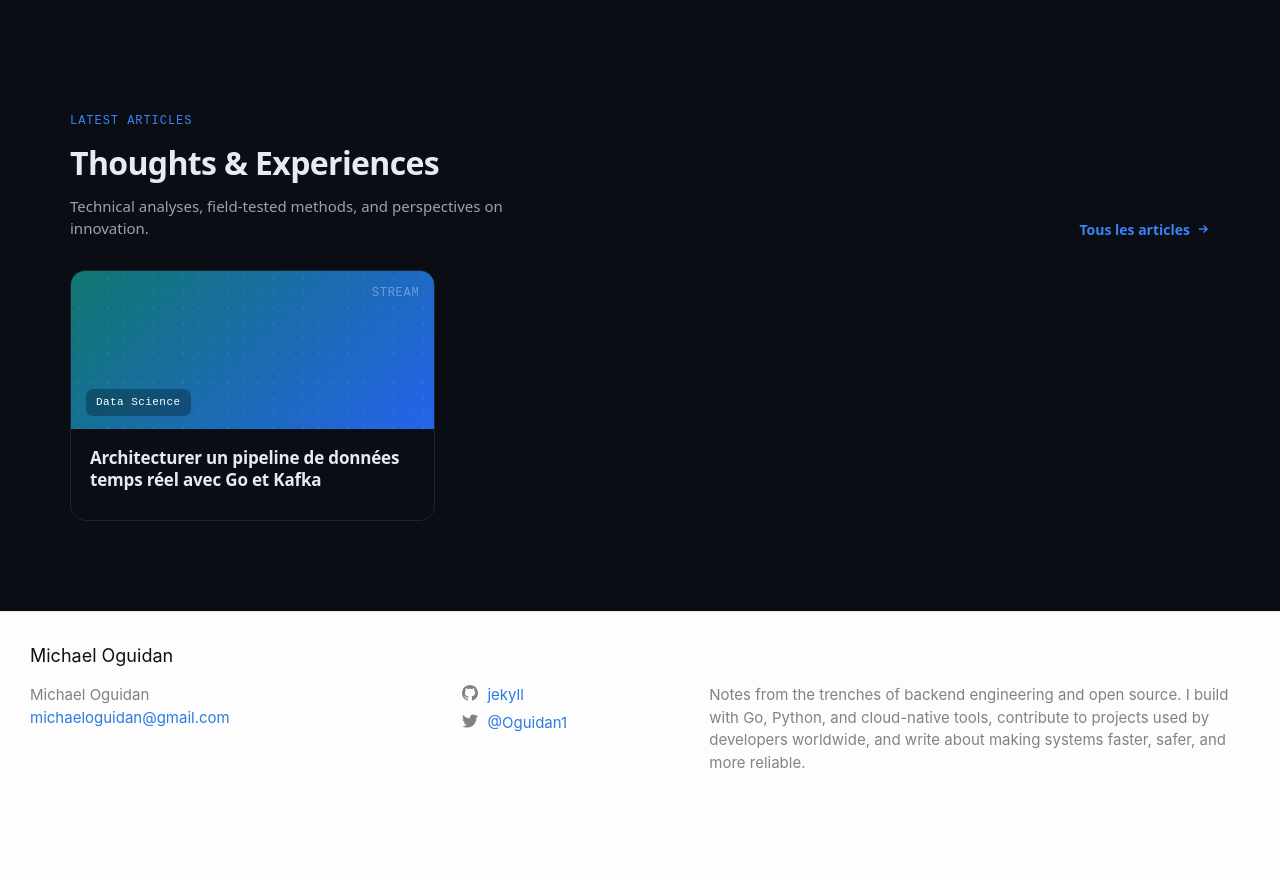
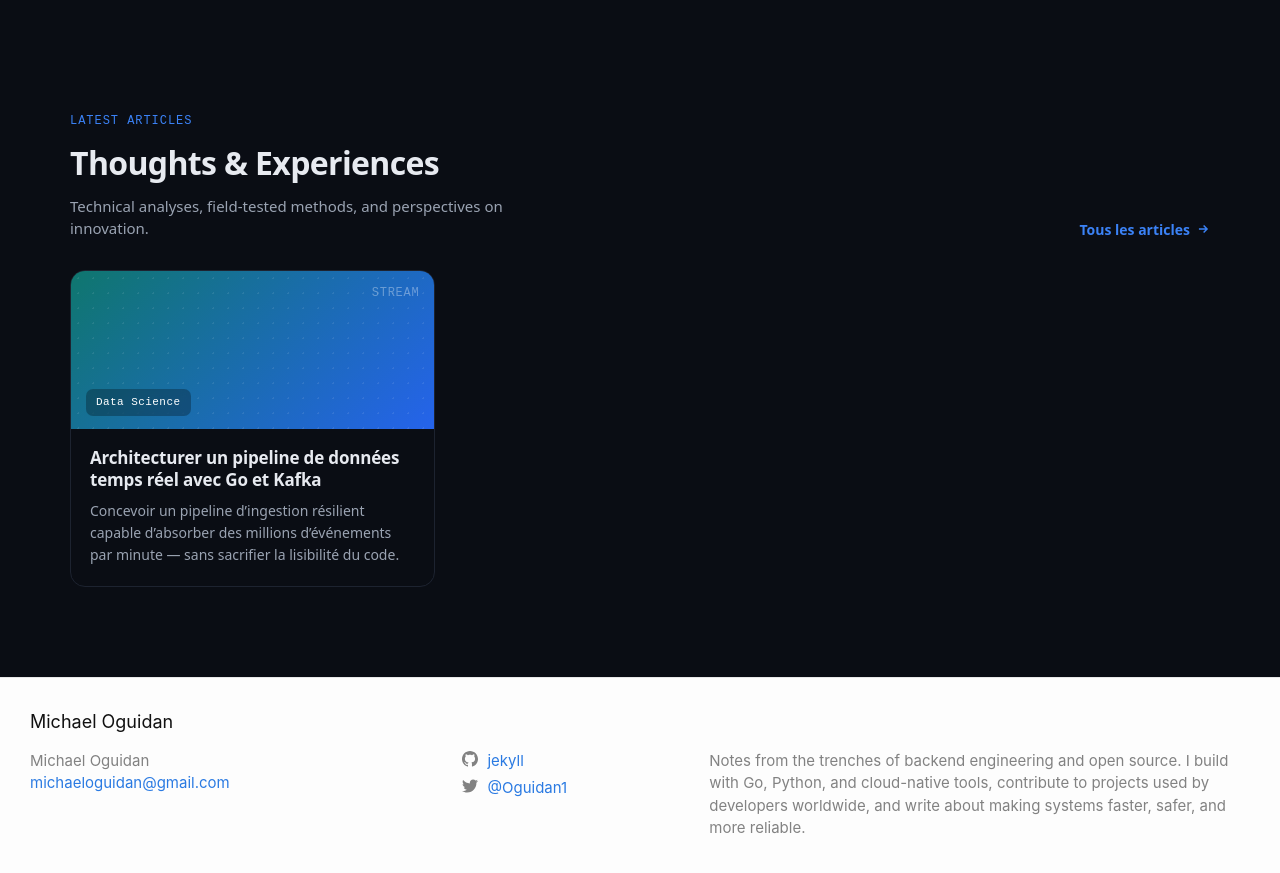
Before and after one commit to Oguidan/MichaelOguidan, a Jekyll site: the page built from index.html, in a window 1280 px wide and 900 px high, scrolled down 749 px. Shown: the top 873 px of the window. Built offline with Jekyll 4.4.1, drawn with Linux system fonts in a browser that asks for light colours; the list of posts is cut into pages by our own code; before the commit the page ends 1583 px from its top, so only the background shows below that.

Commit message:
Update post description for improved content clarity and consistency in article card

```diff
--- a/_includes/post.html
+++ b/_includes/post.html
@@ -6,7 +6,7 @@
     </div>
     <div class="acbody">
         <div class="actitle">{{ post.title }}</div>
-        <div class="acexc">{{ a.exc }}</div>
+        <div class="acexc">{{ post.description }}</div>
         <div class="acmeta"><span>{{ a.date }}</span><span class="dotsep"></span><span>{{ a.read
                 }}</span>
         </div>
--- a/_posts/2026-04-15-welcome-to-jekyll.markdown
+++ b/_posts/2026-04-15-welcome-to-jekyll.markdown
@@ -5,6 +5,7 @@ date:   2026-04-15 00:27:07 +0000
 categories: STREAM
 cover: cover-data
 topic: Data Science
+description: Concevoir un pipeline d’ingestion résilient capable d’absorber des millions d’événements par minute — sans sacrifier la lisibilité du code.
 ---
 You’ll find this post in your `_posts` directory. Go ahead and edit it and re-build the site to see your changes. You can rebuild the site in many different ways, but the most common way is to run `jekyll serve`, which launches a web server and auto-regenerates your site when a file is updated.
 
```
